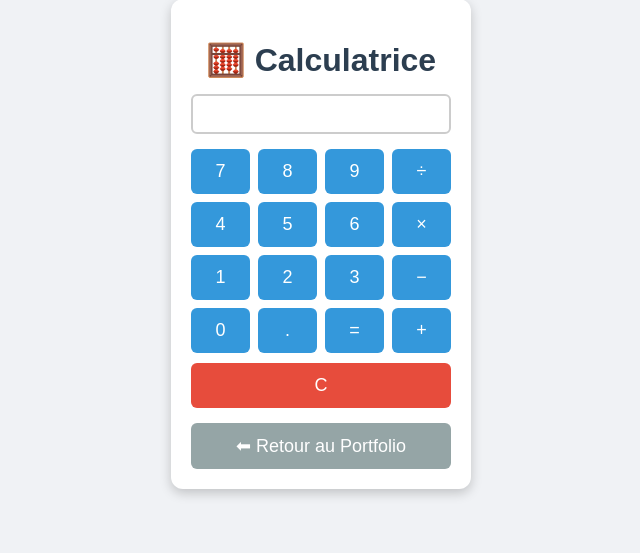
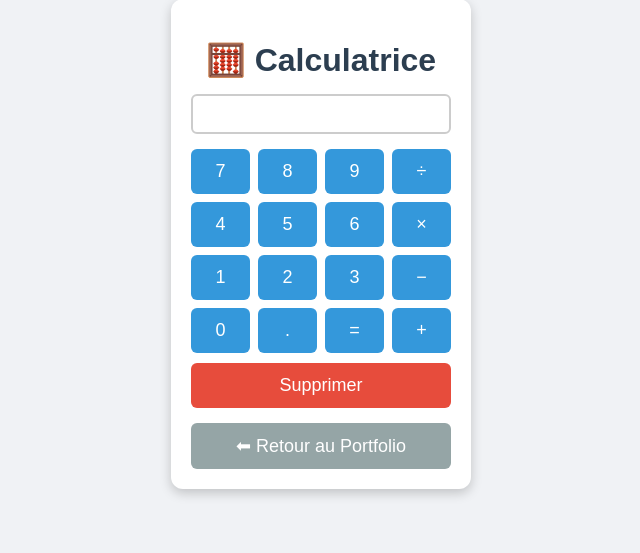
Before and after one commit to BerryRomain/calculatrice, a Flask app: page / in a window 1280 px wide. Shown: the part 156-709 px from the top of the page, without its empty margins (319-959 px from the left). Run offline with Flask 3, Linux system fonts and the light colour scheme.

Commit message:
Update index.html

```diff
--- a/templates/index.html
+++ b/templates/index.html
@@ -33,7 +33,7 @@
                 <button type="button" onclick="press('+')">+</button>
             </div>
             <div>
-                <button type="button" class="clear" onclick="clearExpr()">C</button>
+                <button type="button" class="clear" onclick="clearExpr()">Supprimer</button>
             </div>
         </form>
 
```
